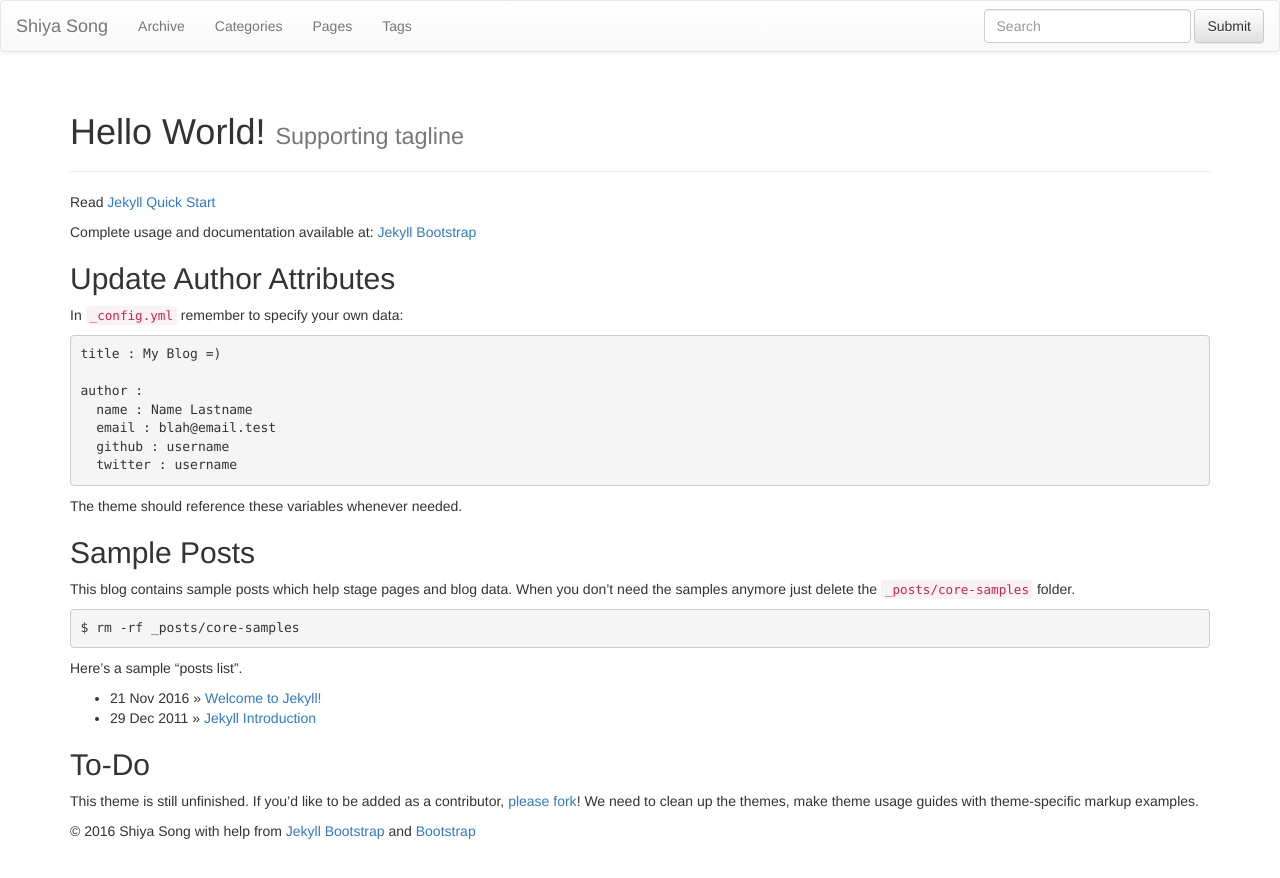
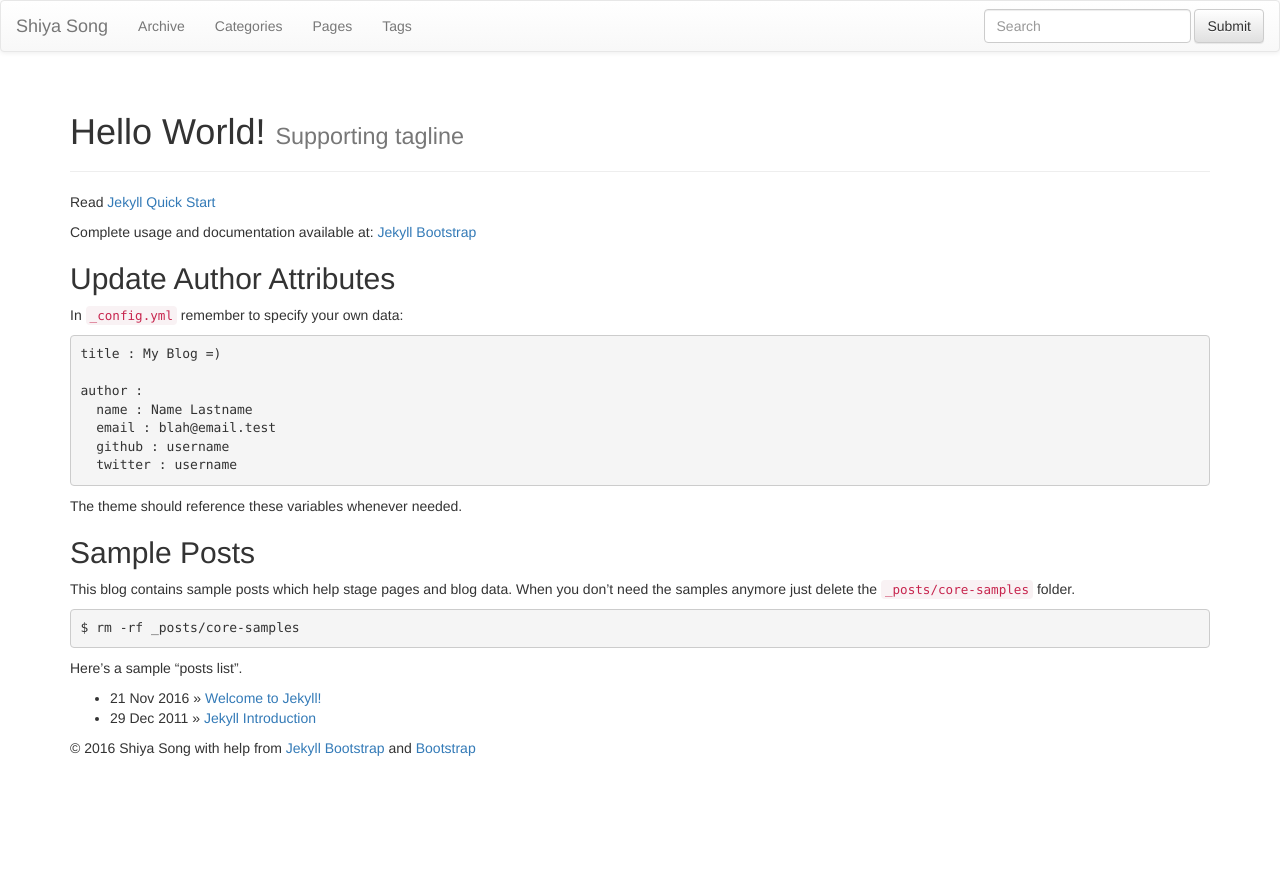
Before and after one commit to songsy/songsy.github.io, a Jekyll site: the page built from index.md, in a window 1280 px wide. Shown: the top 878 px of the page. Built offline with Jekyll 4.4.1, drawn with Linux system fonts in a browser that asks for light colours; nearby versions of some CDN libraries; library files that are not in the unit come from our copies.

Commit message:
update index.html

```diff
--- a/_config.yml
+++ b/_config.yml
@@ -24,7 +24,7 @@ author :
 # Else if you are pushing to username.github.io, replace with your username.
 # Finally if you are pushing to a GitHub project page, include the project name at the end.
 #
-production_url : http://username.github.io
+production_url : http://songsy.github.io
 
 gems: ["jekyll-sitemap"]
 
--- a/index.md
+++ b/index.md
@@ -37,8 +37,3 @@ Here's a sample "posts list".
     <li><span>{{ post.date | date_to_string }}</span> &raquo; <a href="{{ BASE_PATH }}{{ post.url }}">{{ post.title }}</a></li>
   {% endfor %}
 </ul>
-
-## To-Do
-
-This theme is still unfinished. If you'd like to be added as a contributor, [please fork](http://github.com/plusjade/jekyll-bootstrap)!
-We need to clean up the themes, make theme usage guides with theme-specific markup examples.
```
